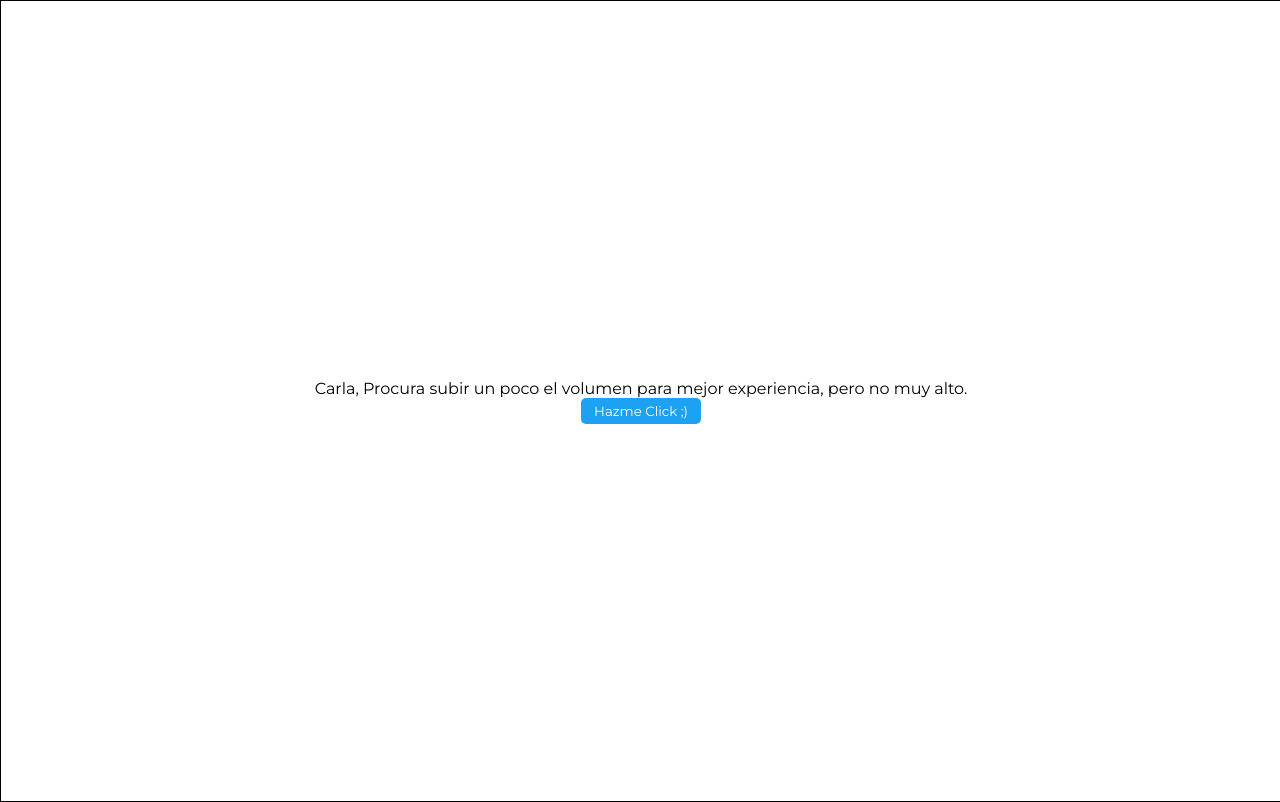
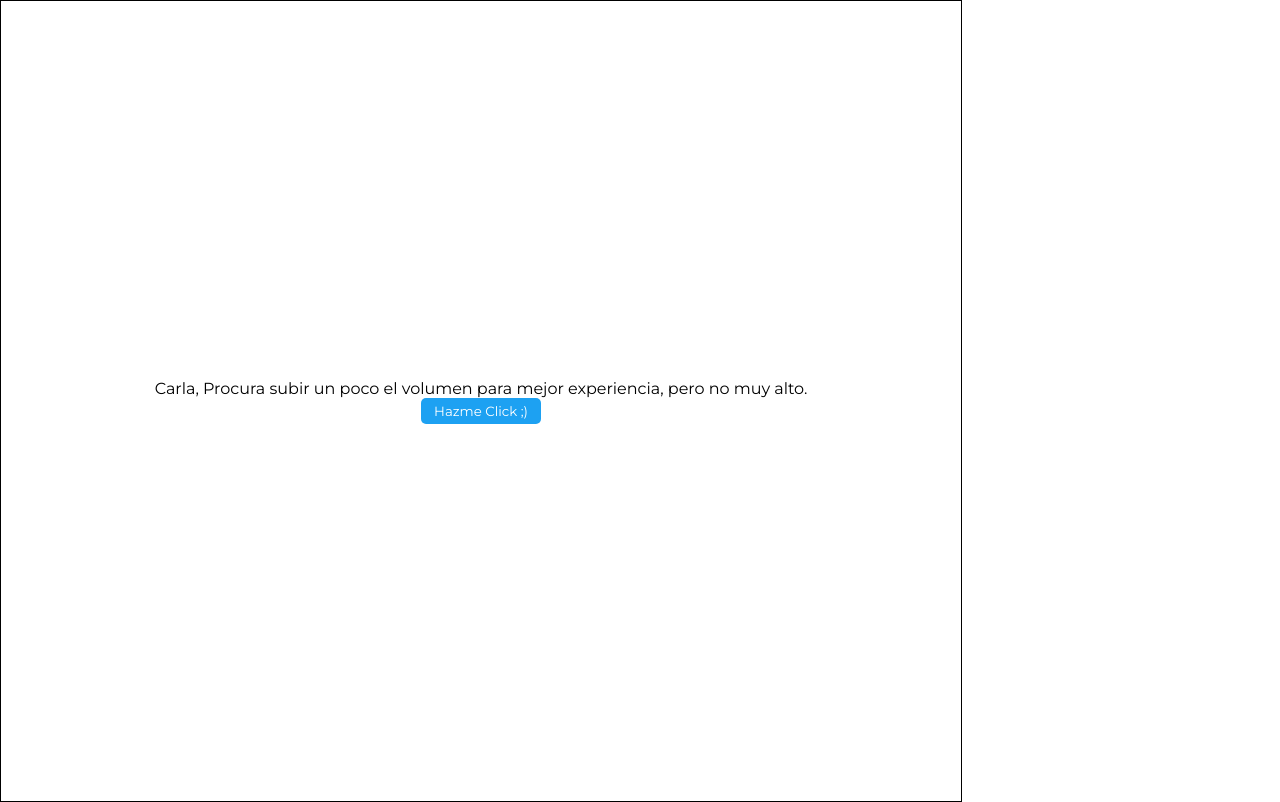
Before and after one commit to Agarvv/entra-x, a React (Vite) app in the folder birthday/: page / in a window 1280 px wide. Built offline with nearby package versions, Linux system fonts and the light colour scheme.

Commit message:
more poland

```diff
--- a/birthday/src/App.module.css
+++ b/birthday/src/App.module.css
@@ -3,11 +3,12 @@ body {
 }
 
 .buttonContainer {
-  width: 100%;
+  width: 75%;
   height: 100vh;
   display: flex;
   align-items: center;
   justify-content: center;
   border: 1px solid black;
    flex-direction: column;
+   text-align: center;
 }
```
